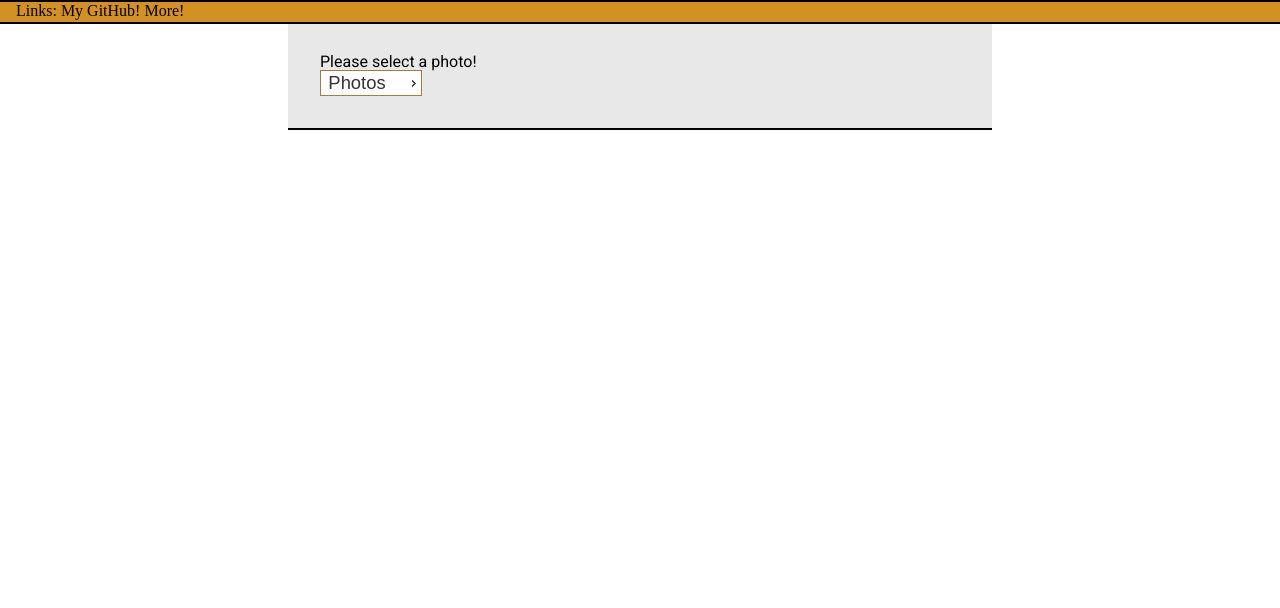
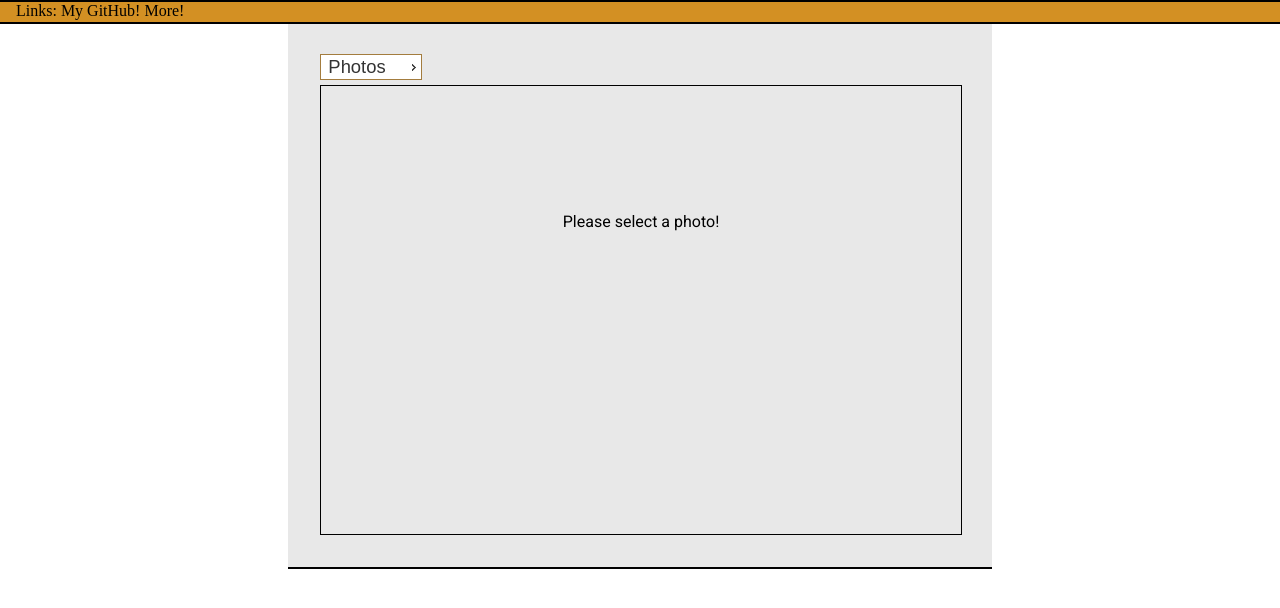
Before and after one commit to VeryGoodDog/VeryGoodDogs-site, a PHP site: page /showcases/apps/photos/index.php in a window 1280 px wide. Shown: the part 100-708 px from the top of the page. Run offline with PHP 8.4, Linux system fonts and the light colour scheme; some libraries are stand-ins or nearby versions.

Commit message:
photos working... again

```diff
--- a/include/baseHelpers.js
+++ b/include/baseHelpers.js
@@ -22,3 +22,12 @@ function size(el,height,width) {
   .width(width);
   console.log(el+' resized to: '+$(el).height()+' '+$(el).width());
 }
+
+function loadResize(func) {
+  $(document).ready(function (event) {
+    func();
+    $(window).resize(function (event) {
+      func();
+    });
+  });
+}
--- a/include/head/head.php
+++ b/include/head/head.php
@@ -4,7 +4,8 @@
 <link rel="stylesheet" href="main.css">
 <link rel="stylesheet" href="/include/showcase.css">
 <link rel="stylesheet" href="/include/jquery-ui.css">
-<link rel="icon" href="include/VGD logo.png">
+<link rel="icon" href="/include/VGD logo.png">
 <script src="/include/jquery-3.1.1.js"></script>
 <script src="/include/jquery-ui.js"></script>
+<script src="/include/plugins.js"></script>
 <script src="/include/baseHelpers.js"></script>
--- /dev/null
+++ b/include/plugins.js
@@ -0,0 +1,33 @@
+(function($){
+  $.fn.extend({
+    center: function (options) {
+      var options =  $.extend({ // Default values
+        inside:window, // element, center into window
+        transition: 0, // millisecond, transition time
+        minX:0, // pixel, minimum left element value
+        minY:0, // pixel, minimum top element value
+        withScrolling:true, // booleen, take care of the scrollbar (scrollTop)
+        vertical:true, // booleen, center vertical
+        horizontal:true // booleen, center horizontal
+      }, options);
+      return this.each(function() {
+        var props = {position:'absolute'};
+        if (options.vertical) {
+          var top = ($(options.inside).height() - $(this).outerHeight()) / 2;
+          if (options.withScrolling) top += $(options.inside).scrollTop() || 0;
+          top = (top > options.minY ? top : options.minY);
+          $.extend(props, {top: top+'px'});
+        }
+        if (options.horizontal) {
+          var left = ($(options.inside).width() - $(this).outerWidth()) / 2;
+          if (options.withScrolling) left += $(options.inside).scrollLeft() || 0;
+          left = (left > options.minX ? left : options.minX);
+          $.extend(props, {left: left+'px'});
+        }
+        if (options.transition > 0) $(this).animate(props, options.transition);
+        else $(this).css(props);
+        return $(this);
+      });
+    }
+  });
+})(jQuery);
--- a/showcases/apps/photos/index.php
+++ b/showcases/apps/photos/index.php
@@ -4,26 +4,28 @@
   require $_SERVER['DOCUMENT_ROOT'].'/include/includeHead.php';
   includeHead('Photos!');
 ?>
-  <div class="showcase">
-    <div id="photoPlaceholder">
-      Please select a photo!
-    </div>
 <?php
   function createMenu($dir,$level) {
     if(is_dir($dir)) {
-        echo "<li><div>".pathinfo($dir)[basename]."</div><ul data-level=".$level.">";
+      echo "<li><div>".pathinfo($dir)['basename']."</div><ul data-level=".$level.">";
       foreach(glob("$dir/*") as $path) {
         createMenu($path,$level+1);
       }
       echo "</ul></li>";
     } else {
-        echo "<li><div data-path=".pathinfo($dir)[dirname]." data-filename=".pathinfo($dir)[basename].">".pathinfo($dir)[basename]."</div></li>";
+      echo "<li><div data-path=".pathinfo($dir)['dirname']." data-filename=".pathinfo($dir)['basename'].">".pathinfo($dir)['basename']."</div></li>";
     }
   }
+?>
+  <div class="showcase">
+    <?php
       echo "<ul id=menu data-level='0'>";
       createMenu('Photos',1);
       echo "</ul>";
     ?>
+    <div id="photoPlaceholder" class="photoPlaceholder">
+      <p id="photoPrompt">Please select a photo!</p>
+    </div>
   </div>
   <script src="main.js"></script>
 </body>
--- a/showcases/apps/photos/main.css
+++ b/showcases/apps/photos/main.css
@@ -1,5 +1,26 @@
+/** {
+  outline: 1px dotted black;
+}*/
+
+.photoPlaceholder {
+  width: 100%;
+  text-align: center;
+  padding-bottom: 50%;
+  border: 1px solid black;
+}
+
+#photoPlaceholder p {
+  height: 0;
+  padding-top: 20%
+}
+
+#menu {
+  margin-bottom: 5px;
+}
+
 .photo {
-  width: 90%;
+  width: 100%;
+  border: 1px solid black;
 }
 
 [data-level='0'] {
--- a/showcases/apps/photos/main.js
+++ b/showcases/apps/photos/main.js
@@ -4,6 +4,13 @@ $('#menu')
   if (event.target.dataset.path) {
     console.log(event.target.dataset.path+'/'+event.target.dataset.filename);
     $('#photoPlaceholder')
+    .removeClass('photoPlaceholder')
     .html('<img class="photo" src="'+event.target.dataset.path+'/'+event.target.dataset.filename+'"/>');
   }
+  $('.photo')
+  .mousedown(
+    function (event) {
+      console.log(event);
+    }
+  );
 });
```
Also changed, not shown: include/jquery-3.1.1.js. Lines whose indentation alone changed are shown as unchanged.
